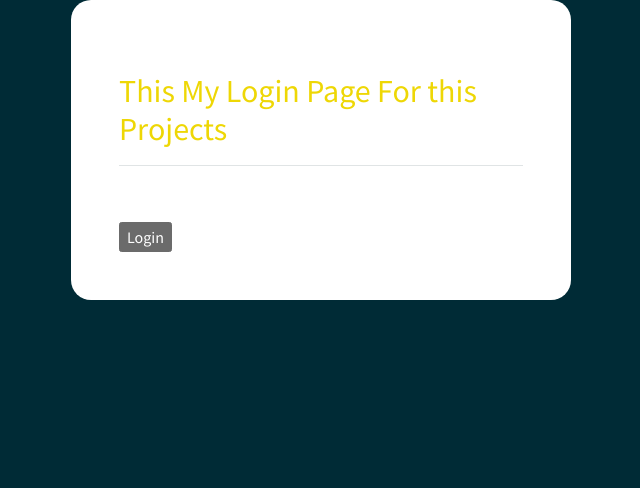
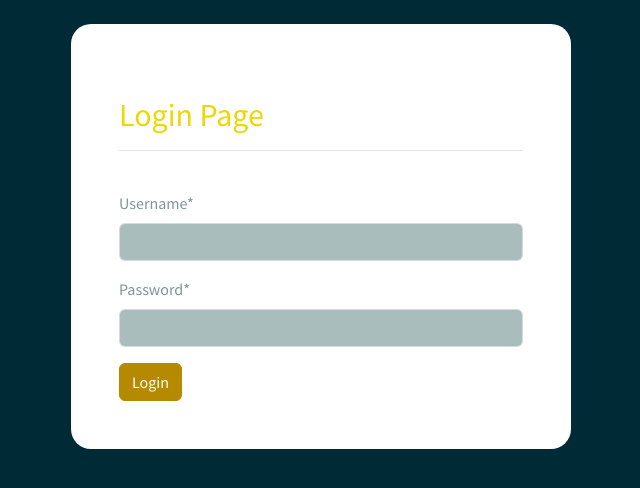
Before and after one commit to m-a-mamun69/doing-django-one, a Django app: page /my-login/ in a window 1280 px wide. Shown: the top 488 px of the page, without its empty margins (319-959 px from the left). Run offline with Django 5.2, Linux system fonts and the light colour scheme; some libraries are stand-ins or nearby versions.

Commit message:
Solved the issue And CleanUp the Things.

```diff
--- a/doing_django/settings.py
+++ b/doing_django/settings.py
@@ -41,8 +41,10 @@ INSTALLED_APPS = [
     'todo',
 
     'crispy_forms',
+    'crispy_bootstrap5',
 ]
-CRISPY_TEMPLATE_PACK = 'bootstrap4'
+
+CRISPY_TEMPLATE_PACK = "bootstrap5"
 
 
 MIDDLEWARE = [
--- a/templates/my-login.html
+++ b/templates/my-login.html
@@ -12,19 +12,20 @@
 	<link rel="stylesheet" type="text/css" href="https://bootswatch.com/5/solar/bootstrap.min.css">
 	<link rel="stylesheet" type="text/css" href="{% static 'css/style.css' %}">
 </head>
+<br>
 	<div class="container bg-white shadow-md p-5 form-layout">
 
 
 	{% include 'base.html' %}
 	<br>
-	<h2>This My Login Page For this Projects</h2><hr>
+	<h2>Login Page</h2><hr>
 	<br>
 
 	<form method="POST" autocomplete="off">
 	{% csrf_token %}
 
-	{{form.as_p|crispy}}
-	<input type="submit" value="Login">
+	{{form|crispy}}
+	<input class="btn btn-primary navbar-btn" type="submit" value="Login">
 	</form>
 	</div>
 </html>
--- a/templates/register.html
+++ b/templates/register.html
@@ -11,7 +11,7 @@
 	<link rel="stylesheet" type="text/css" href="https://bootswatch.com/5/solar/bootstrap.min.css">
 	<link rel="stylesheet" type="text/css" href="{% static 'css/style.css' %}">
 </head>
-
+<br>
 <div class="container bg-white shadow-md p-5 form-layout">
 	{% include 'base.html' %}
 	<br>
@@ -19,6 +19,7 @@
 	<br>
 
 <form method="POST" autocomplete="off">
+
 	{% csrf_token %}
 
 	{{form|crispy}}
```
Also changed, not shown: db.sqlite3.
